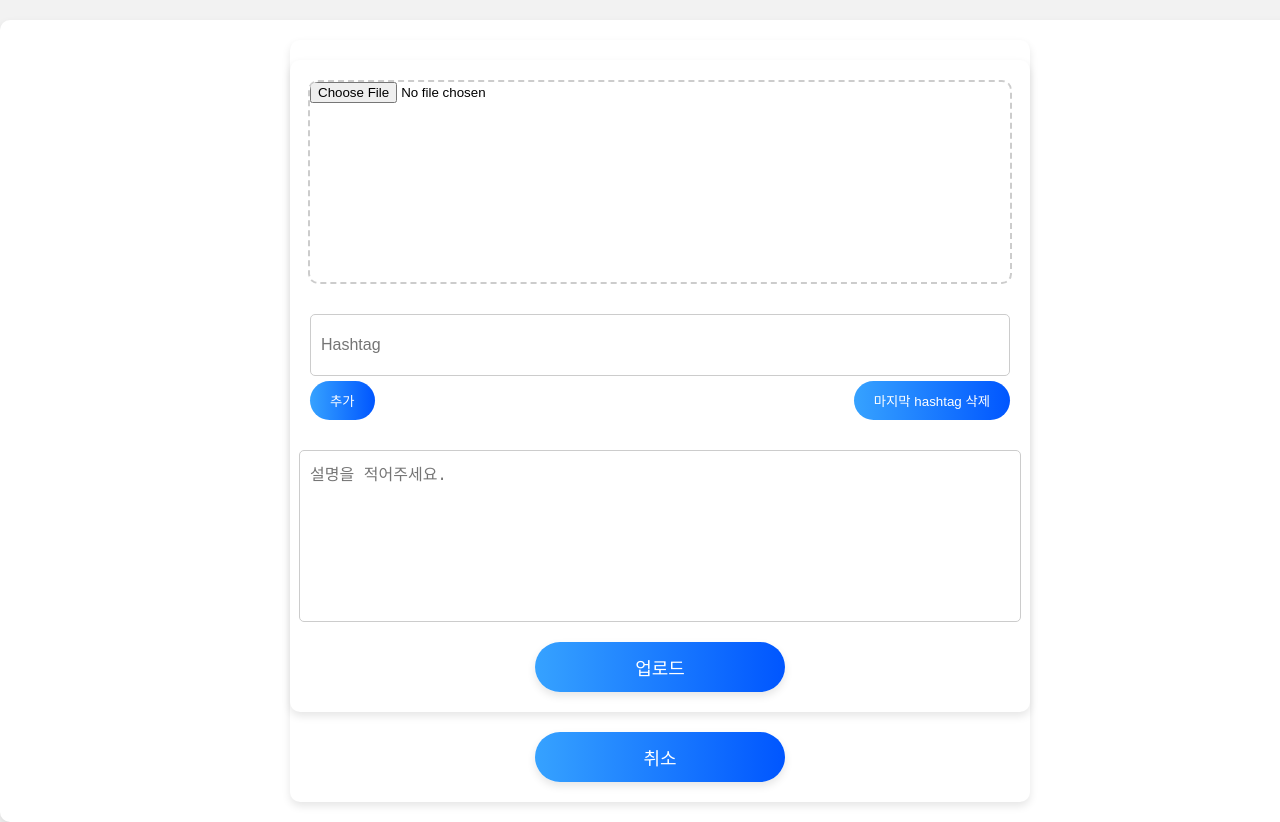
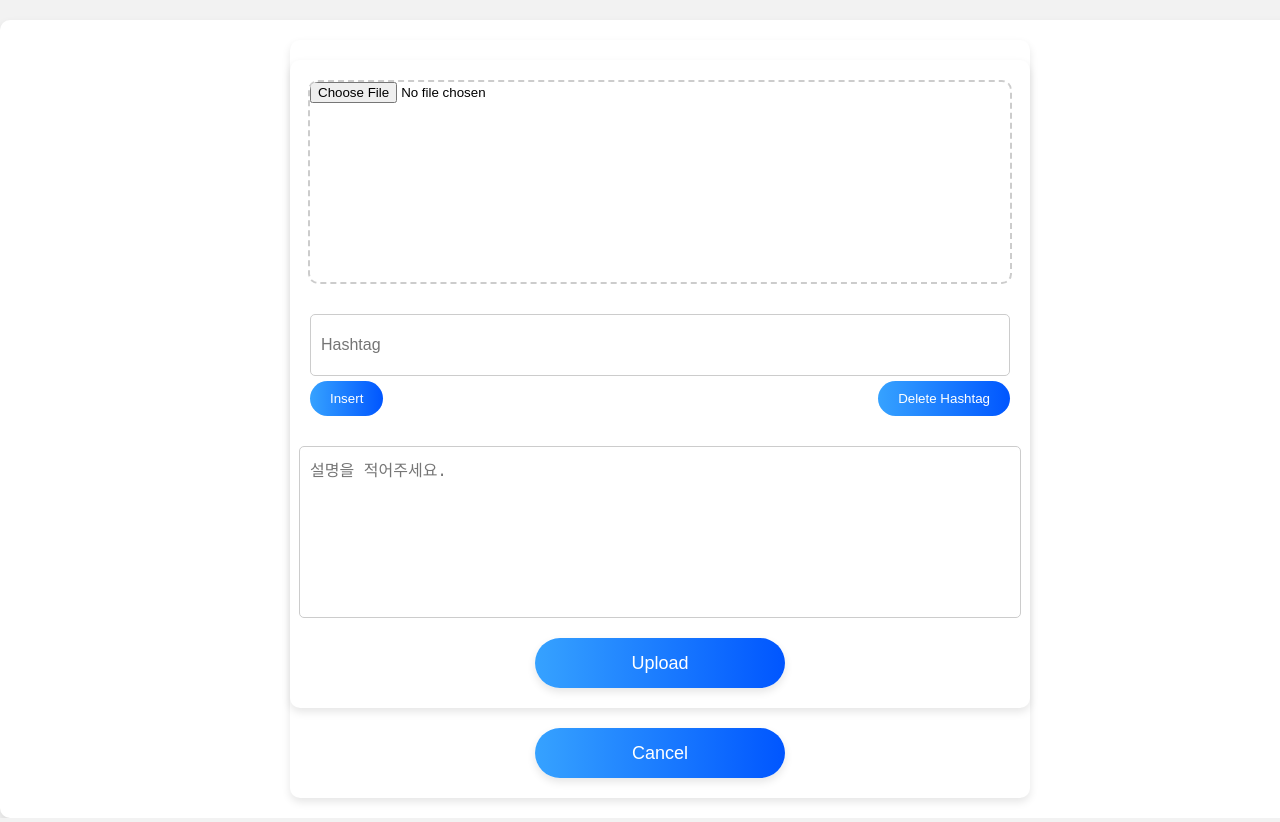
Before and after one commit to urban-jungle/Software-Engineering-Project, a React (Create React App) app in the folder web_project/: page /fix in a window 1280 px wide. Shown: the top 822 px of the page. Built offline with nearby package versions, Linux system fonts and the light colour scheme; no server answers; a web font is replaced by a local one.

Commit message:
Update Fix.js

```diff
--- a/web_project/src/routes/Fix.js
+++ b/web_project/src/routes/Fix.js
@@ -8,17 +8,15 @@ export default function Fix() {
   const [fixMedia, setFixMedia] = useState(null);
   const [FixKey, setFixKey] = useState(Date.now());
   const [Fixhashtags, setFixHashtags] = useState([""]);
-  const [Fixtext, setFixText] = useState(""); // 텍스트 입력 상태 추가
+  const [Fixtext, setFixText] = useState("");
 
   const [filename, setFilename] = useState("");
   const [id, setID] = useState("");
 
   useEffect(() => {
-    // URL에서 쿼리 파라미터 추출
     const queryParams = new URLSearchParams(window.location.search);
     const filename = queryParams.get("filename");
 
-    // filename 상태 업데이트
     setFilename(filename);
     handleLoadID(filename);
   }, []);
@@ -31,13 +29,13 @@ export default function Fix() {
       },
       body: JSON.stringify({ file: filename }),
     })
-      .then((response) => response.json()) // 응답 객체를 JSON 형식으로 파싱
+      .then((response) => response.json())
       .then((data) => {
         const idValue = data.id.$oid;
         setID(idValue);
       })
       .catch((error) => {
-        console.error("Error:", error); // 에러 처리
+        console.error("Error:", error);
       });
   };
 
@@ -74,15 +72,13 @@ export default function Fix() {
   const handleUpload = async (e) => {
     e.preventDefault();
 
-    // 해시태그 배열에서 빈 문자열을 제거한 후 유효한 해시태그만 남깁니다.
     const validHashtags = Fixhashtags.filter((tag) => tag.trim() !== "");
 
-    // 업로드된 미디어, 텍스트, 해시태그 중 하나라도 없는 경우 경고를 표시합니다.
     if (!fixMedia || Fixtext.trim() === "" || validHashtags.length === 0) {
       alert(
-        "업로드한 사진, 해시태그, 텍스트 중 하나라도 없으면 업로드가 안됩니다."
+        "사진 업로드, 해시태그, 글 작성이 필요합니다,"
       );
-      return; // 함수를 더 이상 진행하지 않고 종료합니다.
+      return;
     }
 
     const formData = new FormData();
@@ -97,16 +93,16 @@ export default function Fix() {
       method: "POST",
       body: formData,
     })
-      .then((response) => response.json()) // 응답 객체를 JSON 형식으로 파싱
+      .then((response) => response.json())
       .then((data) => {
         alert(data.message);
 
         if (data.redirect_url) {
-          window.location.href = data.redirect_url; // 클라이언트 사이드에서 리디렉션 처리
+          window.location.href = data.redirect_url;
         }
       })
       .catch((error) => {
-        console.error("Error:", error); // 에러 처리
+        console.error("Error:", error);
       });
   };
 
@@ -134,7 +130,7 @@ export default function Fix() {
                 onClick={onDeleteMedia}
                 className="delete-button"
               >
-                삭제
+                Delete
               </button>
             </div>
           )}
@@ -157,14 +153,14 @@ export default function Fix() {
               onClick={addHashtagField}
               className="hashtag-button"
             >
-              추가
+              Insert
             </button>
             <button
               type="button"
               onClick={removeLastHashtagField}
               className="hashtag-button"
             >
-              마지막 hashtag 삭제
+              Delete Hashtag
             </button>
           </div>
           <textarea
@@ -174,11 +170,11 @@ export default function Fix() {
             value={Fixtext}
             onChange={handleTextChange}
           />
-          <button className="upload-button">업로드</button>
+          <button className="upload-button">Upload</button>
         </form>
 
         <Link to="/main">
-          <button className="upload-button">취소</button>
+          <button className="upload-button">Cancel</button>
         </Link>
       </div>
     </div>
```
